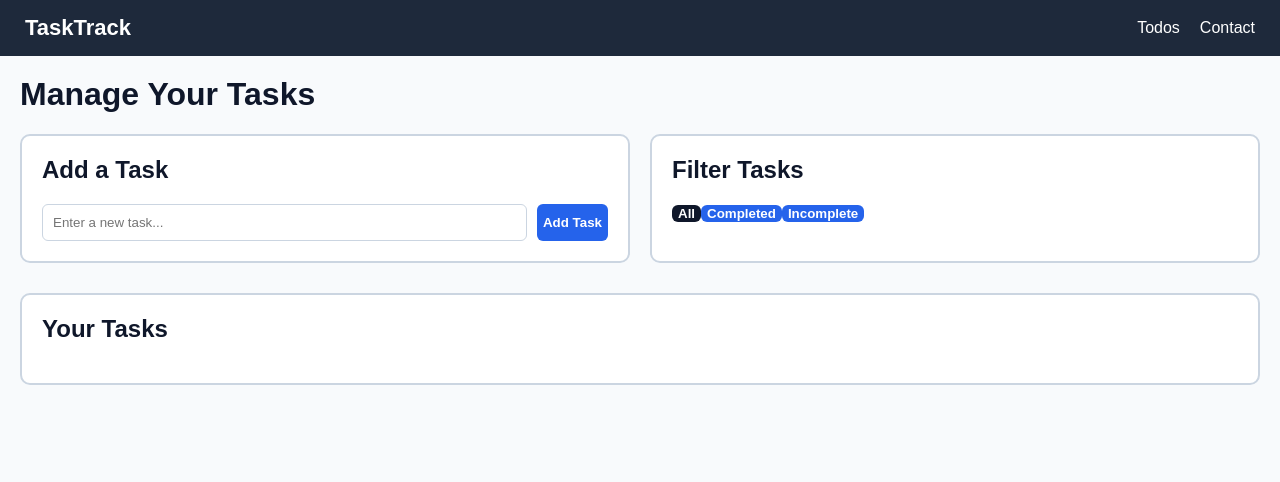
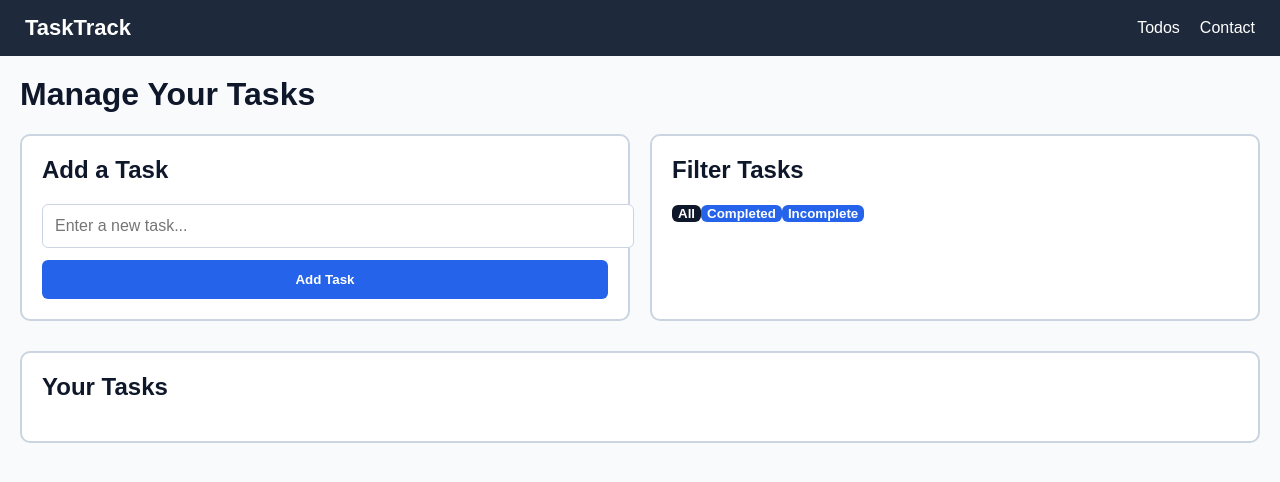
Before and after one commit to Sparkplug146/ProjectThree-TaskTrack, a React (Create React App) app in the folder projectthree-tasktrack/: page /todos in a window 1280 px wide. Shown: the top 482 px of the page. Built offline with nearby package versions, Linux system fonts and the light colour scheme.

Commit message:
Updated the left panel form code under the todo page css file

```diff
--- a/projectthree-tasktrack/src/pages/TodosPage.css
+++ b/projectthree-tasktrack/src/pages/TodosPage.css
@@ -26,7 +26,19 @@
 
 .left-panel form {
   display: flex;
-  gap: 10px;
+  flex-direction: column;
+  gap: 12px;
+}
+
+.left-panel form input {
+  width: 100%;
+  padding: 12px;
+  font-size: 16px;
+}
+
+.left-panel form button {
+  width: 100%;
+  padding: 12px;
 }
 
 .left-panel input {
```
